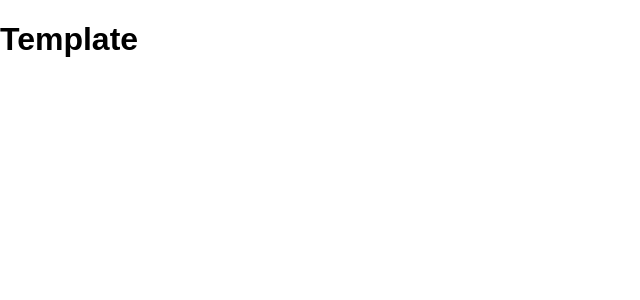
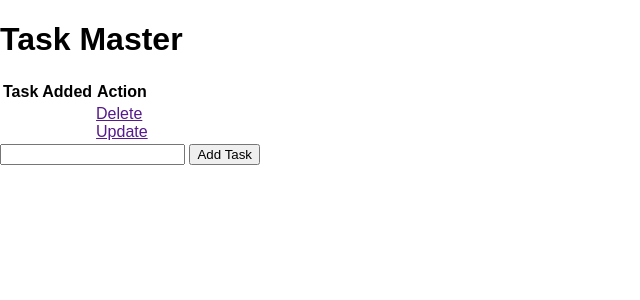
Before and after one commit to singaltanmay/FlaskTaskMaster, a Flask app: page / in a window 1280 px wide. Shown: the top 300 px of the page, without its empty margins (0-640 px from the left). Run offline with Flask 2, Linux system fonts and the light colour scheme.

Commit message:
Added table and form to page

```diff
--- a/app.py
+++ b/app.py
@@ -18,7 +18,7 @@ class Todo(db.Model):
         return '<Task' + self.id + '>'
 
 
-@app.route('/')
+@app.route('/', methods=['GET', 'POST'])
 def index():
     return render_template('index.html')
 
--- a/templates/index.html
+++ b/templates/index.html
@@ -1,10 +1,34 @@
 {% extends 'base.html' %}
 
 {% block head %}
-
-
+<title>Task Master</title>
 {% endblock %}
 
 {% block body %}
-    <h1>Template</h1>
+    <div class="content">
+        <h1>Task Master</h1>
+
+        <table>
+            <tr>
+                <th>Task</th>
+                <th>Added</th>
+                <th>Action</th>
+            </tr>
+            <tr>
+                <td></td>
+                <td></td>
+                <td>
+                    <a href="">Delete</a>
+                    <br>
+                    <a href="">Update</a>
+                </td>
+            </tr>
+        </table>
+
+        <form action="/" method="post">
+            <input type="text" name="content" id="content">
+            <input type="submit" value="Add Task">
+        </form>
+
+    </div>
 {% endblock %}
```
